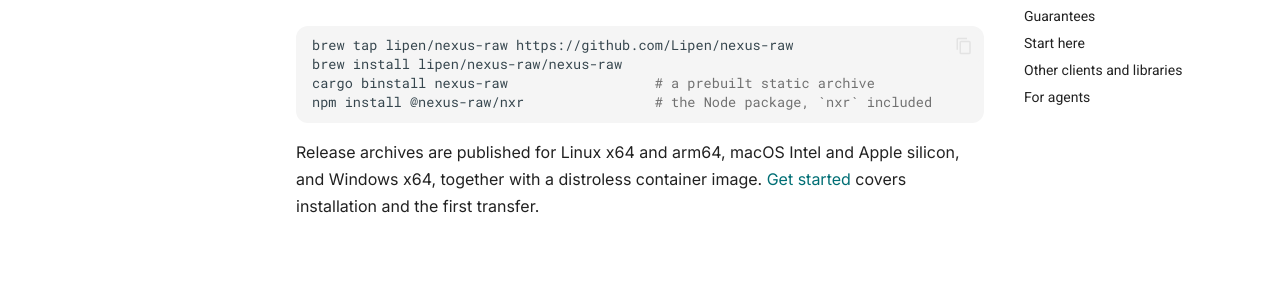
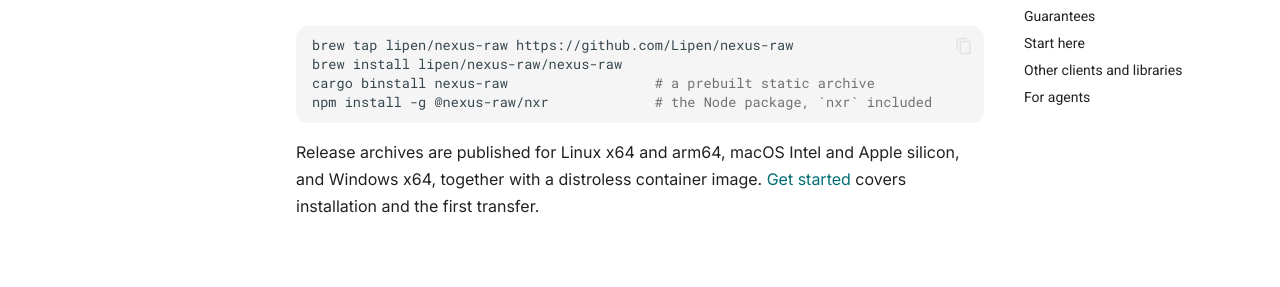
Before and after one commit to Lipen/nexus-raw, an MkDocs documentation site: the page built from docs/index.md, in a window 1280 px wide and 900 px high, scrolled down 424 px. Shown: the part 167-454 px from the top of the window. Built offline with MkDocs 1.6.1 and Material for MkDocs 9.7.7, drawn with Linux system fonts in a browser that asks for light colours; comment, search, counter and statistics services are not loaded.

````diff
--- a/docs/index.md
+++ b/docs/index.md
@@ -16,7 +16,7 @@ The repository layout is chosen by the caller, and the CLI is one static binary
 brew tap lipen/nexus-raw https://github.com/Lipen/nexus-raw
 brew install lipen/nexus-raw/nexus-raw
 cargo binstall nexus-raw                  # a prebuilt static archive
-npm install @nexus-raw/nxr                # the Node package, `nxr` included
+npm install -g @nexus-raw/nxr             # the Node package, `nxr` included
 ```
 
 Release archives are published for Linux x64 and arm64, macOS Intel and Apple silicon, and Windows x64, together with a distroless container image.
--- a/docs/llms.txt
+++ b/docs/llms.txt
@@ -3,7 +3,7 @@
 > curl for a Sonatype Nexus raw repository: URL in argv, credentials from `-u` or env, no config file.
 > Resumable verified directory transfers, digests, channels, plus server metadata over the service REST API.
 
-Install: `cargo install nexus-raw`, or `npm install @nexus-raw/nxr` under node.
+Install: `cargo install nexus-raw`, or `npm install -g @nexus-raw/nxr` under node.
 Prebuilt binaries on the releases page: https://github.com/Lipen/nexus-raw/releases
 
 The agent minimum:
````
Also changed, not shown: crates/nexus-raw-napi/README.md (+1 -1 lines), crates/nexus-raw/README.md (+1 -1 lines), docs/how-to/agents.md (+1 -1 lines).
